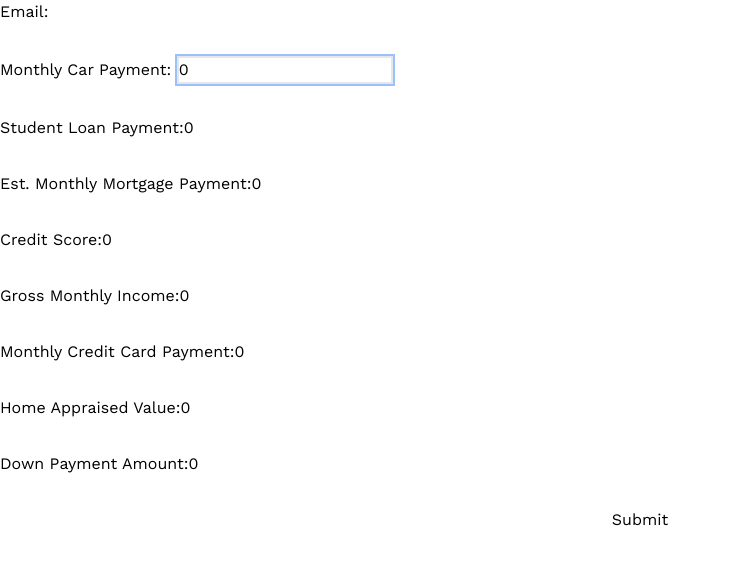
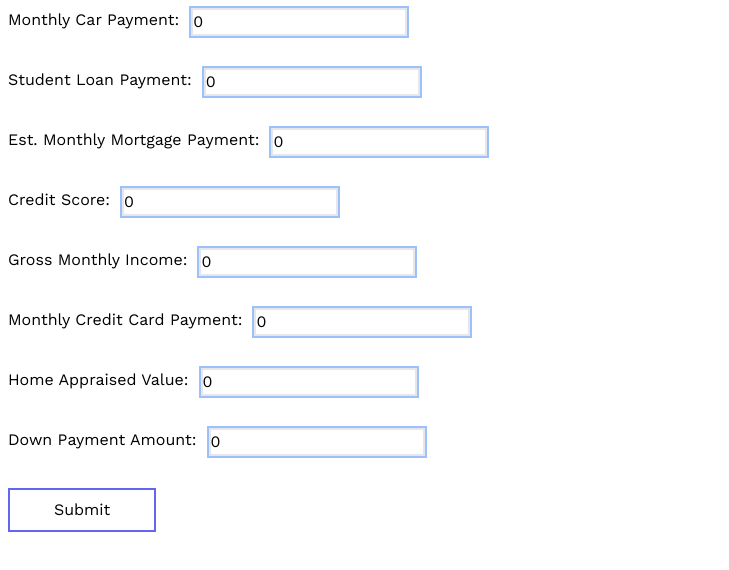
Before and after one commit to HackUTD-X-2023/project, a Next.js app: page /form in a window 1280 px wide. Shown: the top 570 px of the page, without its empty margins (0-729 px from the left). Built offline with nearby package versions, Linux system fonts and the light colour scheme.

Commit message:
More styling

```diff
--- a/app/form/page.js
+++ b/app/form/page.js
@@ -85,52 +85,49 @@ export default function Home() {
   return (
     <main>
       <form className='flex flex-col gap-y-8 w-full'>
-        <div className='flex flex-row'>
-          <label htmlFor="email">Email: </label>
-          <input type="email" name="email" /> <br />
-        </div>
-
-        <div>
+        <div className='flex flex-row gap-x-3'>
           <label htmlFor="CarPayment">Monthly Car Payment: </label>
           <input type="number" value={carPayment} onChange={handleCarPaymentChange} name="CarPayment" className='border-2 focus:ring-indigo-500 ring-2 outline-0' /><br />
         </div>
 
-        <div className='flex flex-row'>
+        <div className='flex flex-row gap-x-3'>
           <label htmlFor="StudentLoan">Student Loan Payment: </label>
-          <input type="number" value={studentLoan} onChange={handleStudentLoanChange} name="StudentLoan" /><br />
+          <input type="number" value={studentLoan} onChange={handleStudentLoanChange} name="StudentLoan" className='border-2 focus:ring-indigo-500 ring-2 outline-0' /><br />
         </div>
 
-        <div className='flex flex-row'>
+        <div className='flex flex-row gap-x-3'>
           <label htmlFor="Mortgage">Est. Monthly Mortgage Payment: </label>
-          <input type="number" value={mortgage} onChange={handleMortgageChange} name="Mortgage" /><br />
+          <input type="number" value={mortgage} onChange={handleMortgageChange} name="Mortgage" className='border-2 focus:ring-indigo-500 ring-2 outline-0' /><br />
         </div>
 
-        <div className='flex flex-row'>
+        <div className='flex flex-row gap-x-3'>
           <label htmlFor="CreditScore">Credit Score: </label>
-          <input type="number" value={creditScore} onChange={handleCreditScoreChange} name="CreditScore" /><br />
+          <input type="number" value={creditScore} onChange={handleCreditScoreChange} name="CreditScore" className='border-2 focus:ring-indigo-500 ring-2 outline-0' /><br />
         </div>
 
-        <div className='flex flex-row'>
+        <div className='flex flex-row gap-x-3'>
           <label htmlFor="Income">Gross Monthly Income: </label>
-          <input type="Number" value={income} onChange={handleIncomeChange} name="Income" /><br />
+          <input type="Number" value={income} onChange={handleIncomeChange} name="Income" className='border-2 focus:ring-indigo-500 ring-2 outline-0' /><br />
         </div>
 
-        <div className='flex flex-row'>
+        <div className='flex flex-row gap-x-3'>
           <label htmlFor="CreditCardPayment">Monthly Credit Card Payment: </label>
-          <input type="number" value={cardPayment} onChange={handleCardPaymentChange} name="CreditCardPayment" /><br />
+          <input type="number" value={cardPayment} onChange={handleCardPaymentChange} name="CreditCardPayment" className='border-2 focus:ring-indigo-500 ring-2 outline-0' /><br />
         </div>
 
-        <div className='flex flex-row'>
+        <div className='flex flex-row gap-x-3'>
           <label htmlFor="HomeAppraisedValue">Home Appraised Value: </label>
-          <input type="number" value={homeValue} onChange={handleHomeValueChange} name="HomeAppraisedValue" /><br />
+          <input type="number" value={homeValue} onChange={handleHomeValueChange} name="HomeAppraisedValue" className='border-2 focus:ring-indigo-500 ring-2 outline-0' /><br />
         </div>
 
-        <div className='flex flex-row'>
+        <div className='flex flex-row gap-x-3'>
           <label htmlFor="DownPayment">Down Payment Amount: </label>
-          <input type="number" value={downPayment} onChange={handleDownPaymentChange} name="DownPayment" /><br />
+          <input type="number" value={downPayment} onChange={handleDownPaymentChange} name="DownPayment" className='border-2 focus:ring-indigo-500 ring-2 outline-0' /><br />
         </div>
 
-        <button type="submit" name="submit" onClick={handleSubmit}>Submit</button>
+        <div className='flex flex-row w-full'>
+          <button type="submit" name="submit" onClick={handleSubmit} className='border-2 w-fit px-11 py-2 border-indigo-500'>Submit</button>
+        </div>
       </form>
       {loading ? <p>Loading...</p> : <p>{res}</p>}
     </main>
--- a/app/layout.js
+++ b/app/layout.js
@@ -12,7 +12,7 @@ export default function RootLayout({ children }) {
   return (
     <html lang="en">
       <body className={inter.className}>
-        <div>
+        <div className='p-2'>
           {children}
         </div>
       </body>
```
